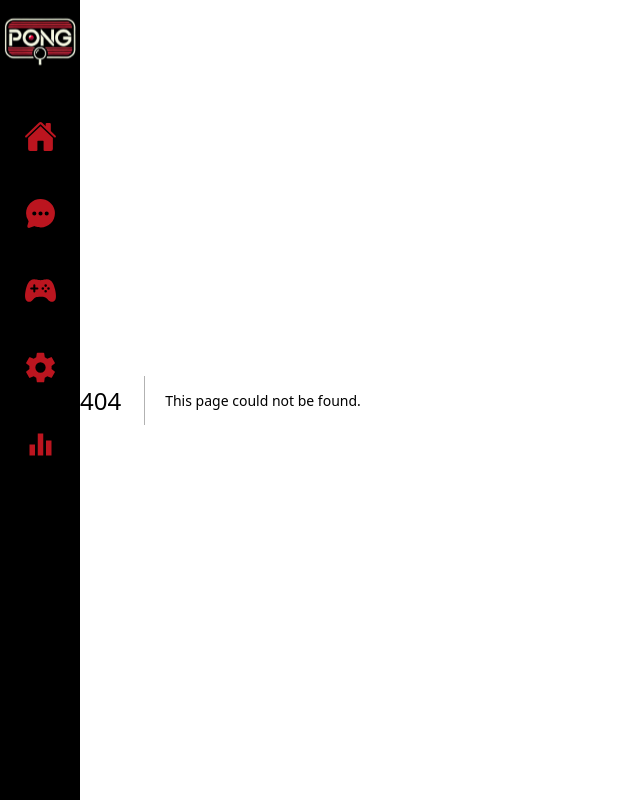
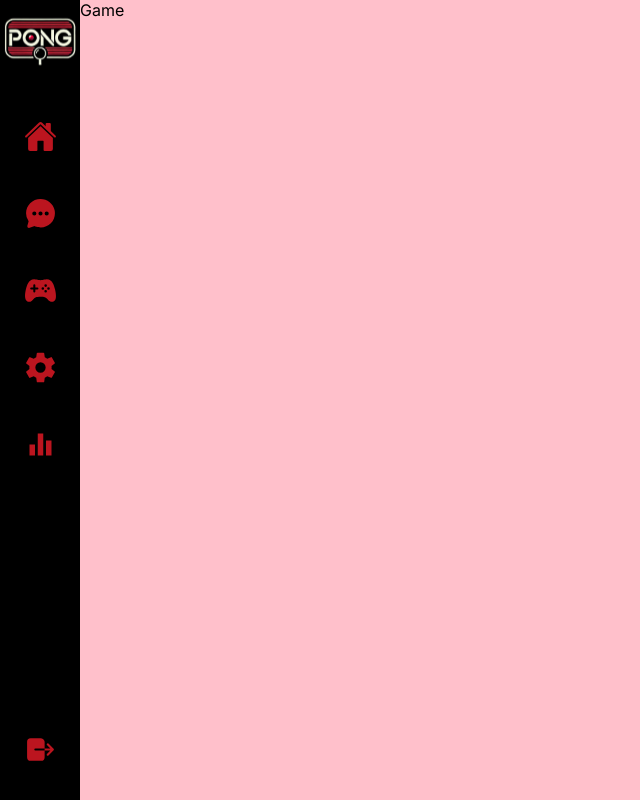
Before and after one commit to kaoutar-12/transcendence_42, a Next.js app: page /game in a window 1280 px wide. Before the commit this address had no page. Shown: the whole page, without its empty margins (0-640 px from the left). Built offline with nearby package versions, Linux system fonts and the light colour scheme.

Commit message:
styling sidebar

```diff
--- a/app/chat/page.tsx
+++ b/app/chat/page.tsx
@@ -5,7 +5,7 @@ import React from "react";
 type Props = {};
 
 const page = (props: Props) => {
-  return <ChatBox isEmpty={false} />;
+  return <ChatBox isEmpty={true} />;
 };
 
-export default page;
+export default page;ga
--- /dev/null
+++ b/app/game/page.tsx
@@ -0,0 +1,11 @@
+import React from 'react'
+
+type Props = {}
+
+const Game = (props: Props) => {
+  return (
+    <div>Game</div>
+  )
+}
+
+export default Game
--- a/app/globals.css
+++ b/app/globals.css
@@ -3,3 +3,11 @@ body {
   background: pink;
   margin: 0;
 }
+
+
+@media screen and (max-width: 768px) {
+  body {
+    display: block;
+  }
+
+}
--- a/app/page.tsx
+++ b/app/page.tsx
@@ -1,7 +1,7 @@
 import Image from "next/image";
 import styles from "./page.module.css";
 
-export default function Home() {
+export default function App() {
   return (
     <main>
       hhhhhhhhhh
--- a/components/Sidebar.tsx
+++ b/components/Sidebar.tsx
@@ -11,6 +11,7 @@ import { IoSettingsSharp } from "react-icons/io5";
 import { IoPersonCircle } from "react-icons/io5";
 import { IoLogIn } from "react-icons/io5";
 import { MdOutlineEqualizer } from "react-icons/md";
+import { IoLogOut } from "react-icons/io5";
 import { useState } from "react";
 import Image from 'next/image'
 import '@/styles/sidebar.css'
@@ -27,7 +28,7 @@ const Sidebar = (props: Props) => {
 
   const routes = [
     {
-      href: "#",
+      href: "/home",
       icon: <IoHome className="icon" />,
     },
     {
@@ -35,15 +36,15 @@ const Sidebar = (props: Props) => {
       icon: <IoChatbubbleEllipses className="icon" />,
     },
     {
-      href: "#",
+      href: "/game",
       icon: <IoGameController className="icon" />,
     },
     {
-      href: "#",
+      href: "/settings",
       icon: <IoSettingsSharp className="icon" />,
     },
     {
-      href: "#",
+      href: "/leaderboard",
       icon: <MdOutlineEqualizer className="icon" />,
     },
   ];
@@ -63,7 +64,11 @@ const Sidebar = (props: Props) => {
             );
           })}
         </div>
+        <div className="logout">
+          <IoLogOut className="icon" />
+        </div>
       </div>
+      <div className="sidebar-mobile"></div>
     </Fragment>
   );
 };
--- a/styles/sidebar.css
+++ b/styles/sidebar.css
@@ -6,6 +6,10 @@
     flex-direction: column;
     align-items: center;
     justify-content: space-between;
+
+    @media screen and (max-width: 768px) {
+      display: none;
+    }
   }
 
   .sidebar-logo {
@@ -27,13 +31,56 @@
     color: #bb151f;
     width: 33px;
     height: 33px;
-    transition: color 0.3s;
+    transition-property: transform, color;
+    transition-duration: 0.2s;
+    transition-timing-function: linear;
+
   }
 
   .icon:hover{
     color: #fff;
+    transform: scale(1.2);
+    cursor: pointer;
+  }
+  icon:active{
+    color: #fff;
+    transform: scale(1.2);
   }
 
   .icon-setting {
     margin-bottom: 50px;
   }
+
+
+  .logout{
+    margin-bottom: 30px;
+  }
+
+
+  @media screen and (max-width: 768px) {
+    /* .sidebar {
+      display: none;
+    } */
+
+    /* .sidebar-mobile{
+      display: flex;
+      justify-content: space-between;
+      align-items: center;
+      padding: 10px 20px;
+      background: black;
+      position: absolute;
+      bottom: -20px;
+      width: 100%;
+      height: 100px;
+    }
+
+    .icons {
+      gap: 20px;
+    }
+
+    .icon {
+      width: 25px;
+      height: 25px;
+    } */
+
+  }
```
Also changed, not shown: app/home/page.tsx (added, +11 -0 lines), app/leaderboard/page.tsx (added, +11 -0 lines), app/settings/page.tsx (added, +11 -0 lines), styles/chat.css (+5 -5 lines).
